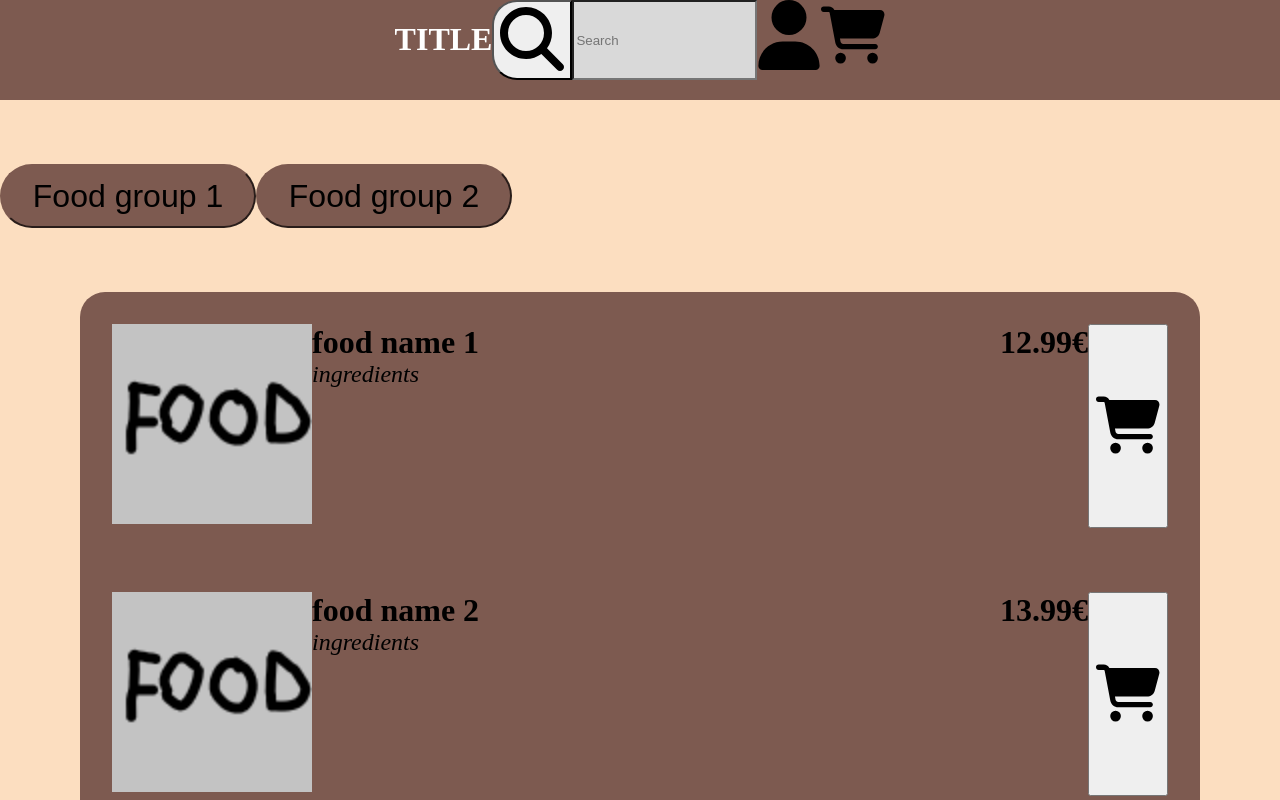
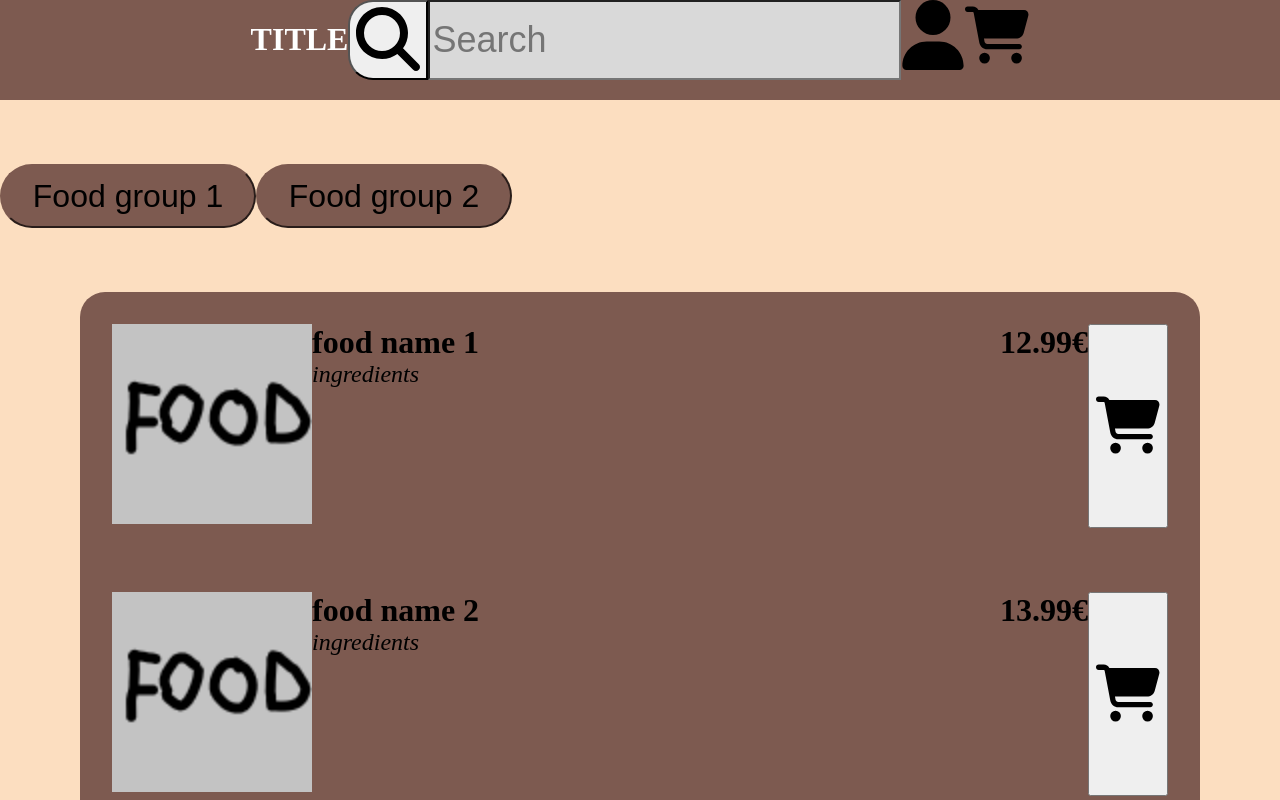
Before and after one commit to Purple-Snake/Food-ordering-application, a React (Vite) app in the folder Frontend/: page / in a window 1280 px wide. Shown: the top 800 px of the page. Built offline with nearby package versions, Linux system fonts and the light colour scheme.

Commit message:
added house svg
the home btn

```diff
--- a/Frontend/src/App.css
+++ b/Frontend/src/App.css
@@ -22,6 +22,7 @@
   width: min-content;
   margin-left: auto;
   margin-right: auto;
+  vertical-align: middle;
 }
 
 .linkConatainer {
@@ -40,7 +41,7 @@
 
 #searchField {
   background-color: var(--grey);
-
+  font-size: 36px;
 }
 
 /* Menu */
```
Also changed, not shown: Frontend/src/assets/images/svg/house-solid.svg (added).
